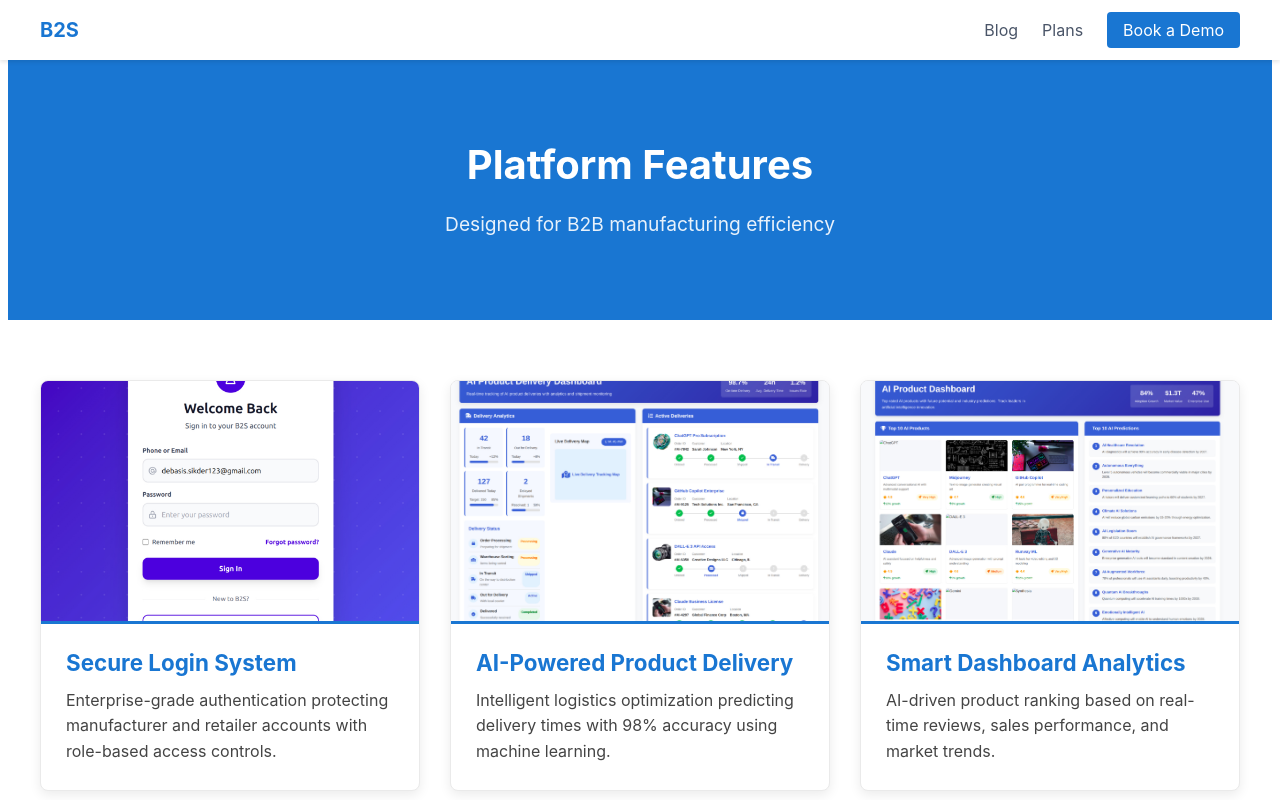
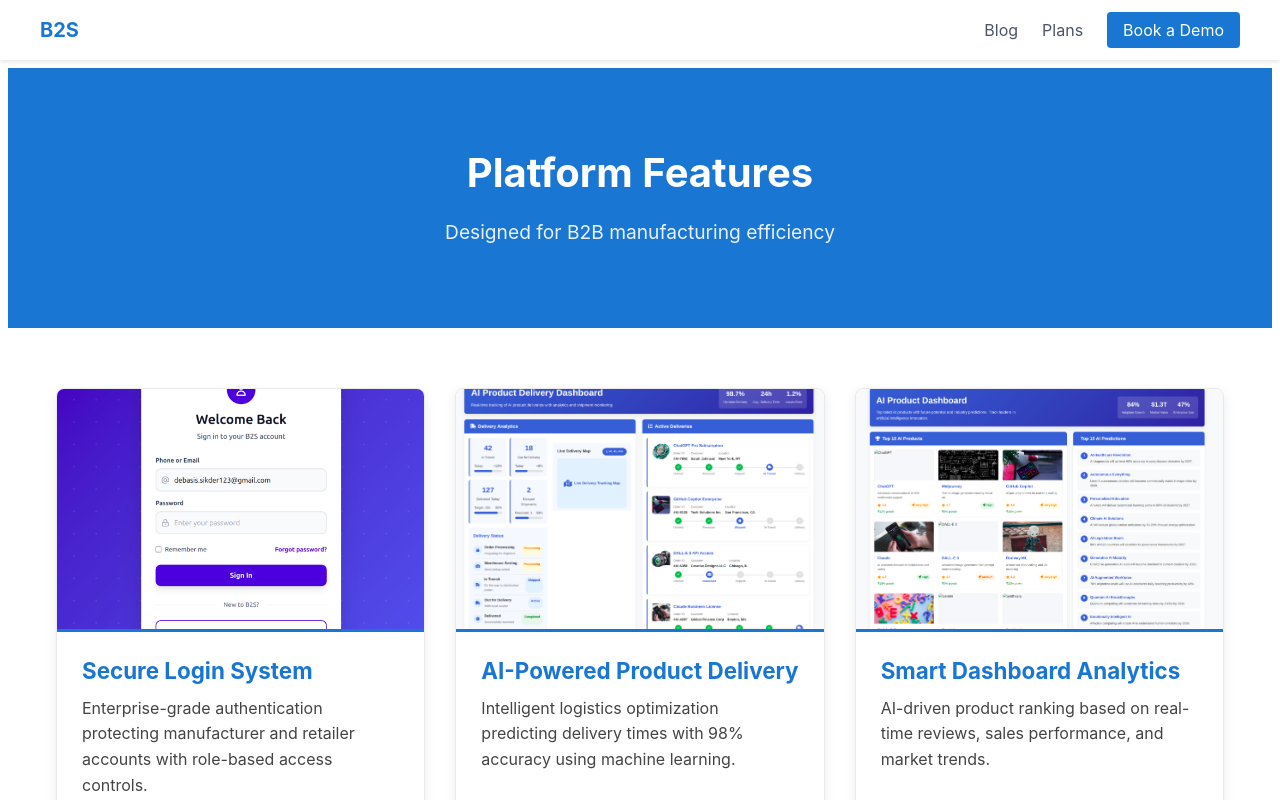
Before and after one commit to DebasisX/b2s-frontend, a Next.js app: page /blog in a window 1280 px wide. Shown: the top 800 px of the page. Built offline with nearby package versions, Linux system fonts and the light colour scheme.

Commit message:
Update blog.js

```diff
--- a/pages/blog.js
+++ b/pages/blog.js
@@ -56,10 +56,13 @@ export default function Blog() {
   // Container styles
 const containerStyles = {
   maxWidth: '1200px',
-    margin: '0 auto',
-    padding: '0 20px'
+  marginLeft: 'auto',
+  marginRight: 'auto',
+  paddingLeft: '16px',
+  paddingRight: '16px',
+  boxSizing: 'border-box',
+  width: '100%'
 };
-
   // Grid styles
   const gridStyles = {
     display: 'grid',
@@ -139,14 +142,16 @@ export default function Blog() {
  return (
   <div style={{
     minHeight: '100vh',
+    overflowX: 'hidden',
     backgroundColor: '#ffffff',
-      fontFamily: `-apple-system, BlinkMacSystemFont, 'Segoe UI', Roboto, Oxygen, Ubuntu, Cantarell, 'Open Sans', 'Helvetica Neue', sans-serif`
+    fontFamily: `-apple-system, BlinkMacSystemFont, 'Segoe UI', Roboto, Oxygen, Ubuntu, Cantarell, 'Open Sans', 'Helvetica Neue', sans-serif`,
+    boxSizing: 'border-box'
   }}>
     <Header />
 
     {/* Colored header block */}
     <div style={headerBlockStyles}>
-        <div style={containerStyles}>
+      <div style={{ ...containerStyles, boxSizing: 'border-box', width: '100%' }}>
         <div style={pageHeaderStyles}>
           <h1 style={mainTitleStyles}>Platform Features</h1>
           <p style={subtitleStyles}>Designed for B2B manufacturing efficiency</p>
@@ -154,7 +159,8 @@ export default function Blog() {
       </div>
     </div>
 
-      <div style={containerStyles}>
+    {/* Grid cards section */}
+    <div style={{ ...containerStyles, boxSizing: 'border-box', width: '100%' }}>
       <div style={gridStyles}>
         {features.map(feature => (
           <div
@@ -176,6 +182,7 @@ export default function Blog() {
                 fill
                 style={{ objectFit: 'cover' }}
                 quality={100}
+                sizes="(max-width: 768px) 100vw, 50vw"
               />
             </div>
             <div style={contentStyles}>
@@ -187,5 +194,4 @@ export default function Blog() {
       </div>
     </div>
   </div>
-  );
-}
+)};
```
Lines whose indentation alone changed are shown as unchanged.
